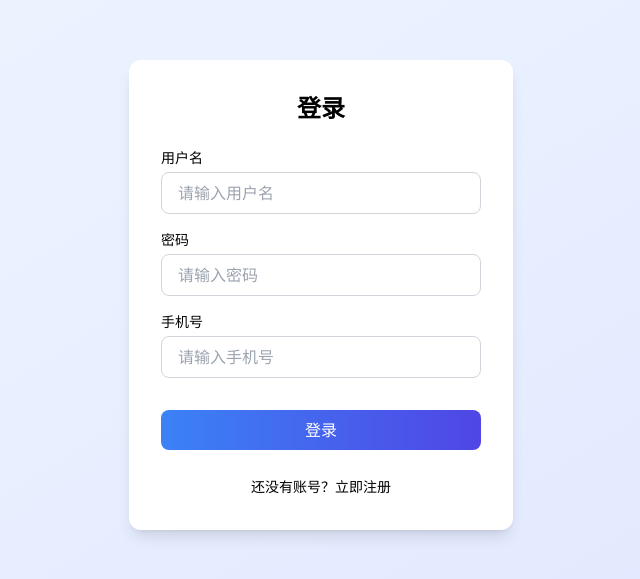
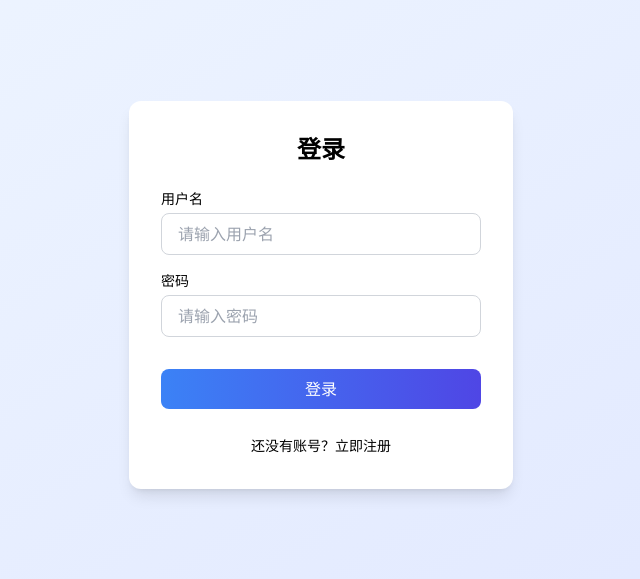
Before and after one commit to CHENNBOO/AiMatch, a Vue app: page /login in a window 1280 px wide. Shown: the part 105-684 px from the top of the page, without its empty margins (319-959 px from the left). Built offline with nearby package versions, Linux system fonts and the light colour scheme.

Commit message:
优化登录逻辑

```diff
--- a/src/components/user/Login.vue
+++ b/src/components/user/Login.vue
@@ -23,16 +23,11 @@
             placeholder="请输入密码"
           />
         </div>
+      </div>
 
-        <div>
-          <label class="block text-sm font-medium text-black mb-1">手机号</label>
-          <input
-            v-model="formData.phone"
-            type="text"
-            class="w-full px-4 py-2 rounded-lg border border-gray-300 focus:ring-2 focus:ring-blue-500 focus:border-transparent"
-            placeholder="请输入手机号"
-          />
-        </div>
+      <!-- 错误提示区域 -->
+      <div v-if="errorMessage" class="text-red-500 text-sm text-center">
+        {{ errorMessage }}
       </div>
 
       <div class="pt-2">
@@ -60,15 +55,24 @@
 import { API_CONFIG, API_PATHS } from '@/config/api.config'
 
 const router = useRouter()
+const errorMessage = ref('')
 
 const formData = ref({
   username: '',
   password: '',
-  phone: ''
 })
 
 const handleLogin = async () => {
+  // 清空错误信息
+  errorMessage.value = ''
+
   try {
+    // 表单验证
+    if (!formData.value.username || !formData.value.password) {
+      errorMessage.value = '请填写完整的登录信息'
+      return
+    }
+
     const response = await post(
       API_CONFIG.SERVICES.UAA,
       API_PATHS.UAA.LOGIN,
@@ -83,10 +87,10 @@
       // 跳转到首页
       router.push('/')
     } else {
-      alert(response.message)
+      errorMessage.value = response.message || '登录失败，请稍后重试'
     }
   } catch (error) {
-    alert(error.message || '登录失败')
+    errorMessage.value = error.message || '登录失败，请稍后重试'
   }
 }
 </script>
--- a/src/components/user/Register.vue
+++ b/src/components/user/Register.vue
@@ -35,6 +35,11 @@
         </div>
       </div>
 
+      <!-- 错误提示区域 -->
+      <div v-if="errorMessage" class="text-red-500 text-sm text-center">
+        {{ errorMessage }}
+      </div>
+
       <div class="pt-2">
         <button
           @click="handleRegister"
@@ -60,6 +65,7 @@
 import { API_CONFIG, API_PATHS } from '@/config/api.config'
 
 const router = useRouter()
+const errorMessage = ref('')
 
 const formData = ref({
   username: '',
@@ -68,16 +74,19 @@
 })
 
 const handleRegister = async () => {
+  // 清空错误信息
+  errorMessage.value = ''
+
   // 表单验证
   if (!formData.value.username || !formData.value.password || !formData.value.phone) {
-    alert('请填写完整的注册信息')
+    errorMessage.value = '请填写完整的注册信息'
     return
   }
 
   // 手机号格式验证
   const phoneRegex = /^1[3-9]\d{9}$/
   if (!phoneRegex.test(formData.value.phone)) {
-    alert('请输入正确的手机号格式')
+    errorMessage.value = '请输入正确的手机号格式'
     return
   }
 
@@ -97,7 +106,6 @@
     console.log('注册请求成功，响应数据:', response)
 
     if (response.code === 200) {
-      alert('注册成功！请使用账号密码登录')
       // 清空表单数据
       formData.value = {
         username: '',
@@ -107,18 +115,18 @@
       // 跳转到登录页面
       router.push('/login')
     } else {
-      alert(response.message || '注册失败，请稍后重试')
+      errorMessage.value = response.message || '注册失败，请稍后重试'
     }
   } catch (error) {
     console.error('注册请求失败:', error.response?.data || error.message)
 
     // 根据错误类型显示不同的错误信息
     if (error.response?.status === 409) {
-      alert('用户名或手机号已存在')
+      errorMessage.value = '用户名或手机号已存在'
     } else if (error.response?.status === 400) {
-      alert(error.response.data.message || '请求参数错误')
+      errorMessage.value = error.response.data.message || '请求参数错误'
     } else {
-      alert(error.message || '注册失败，请稍后重试')
+      errorMessage.value = error.message || '注册失败，请稍后重试'
     }
   }
 }
```
